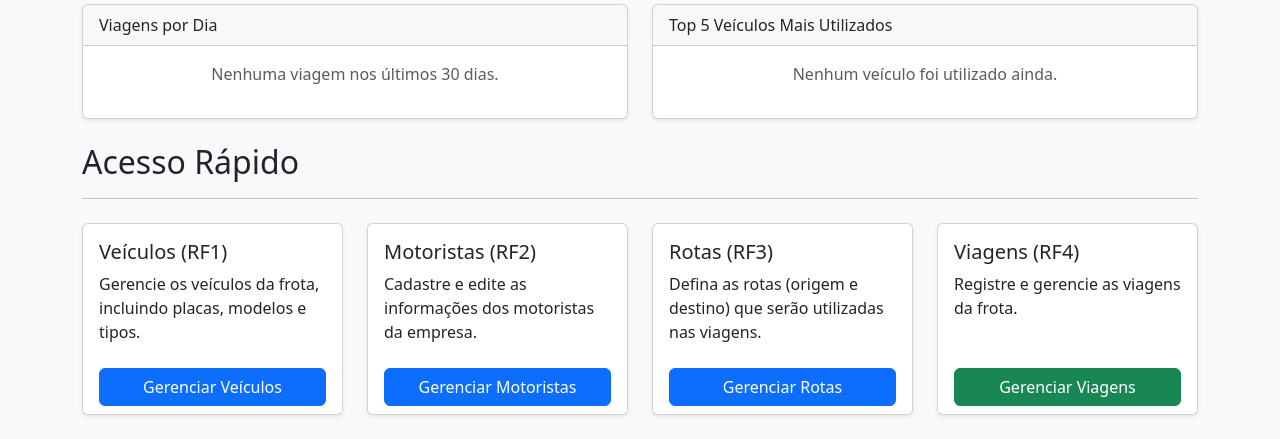
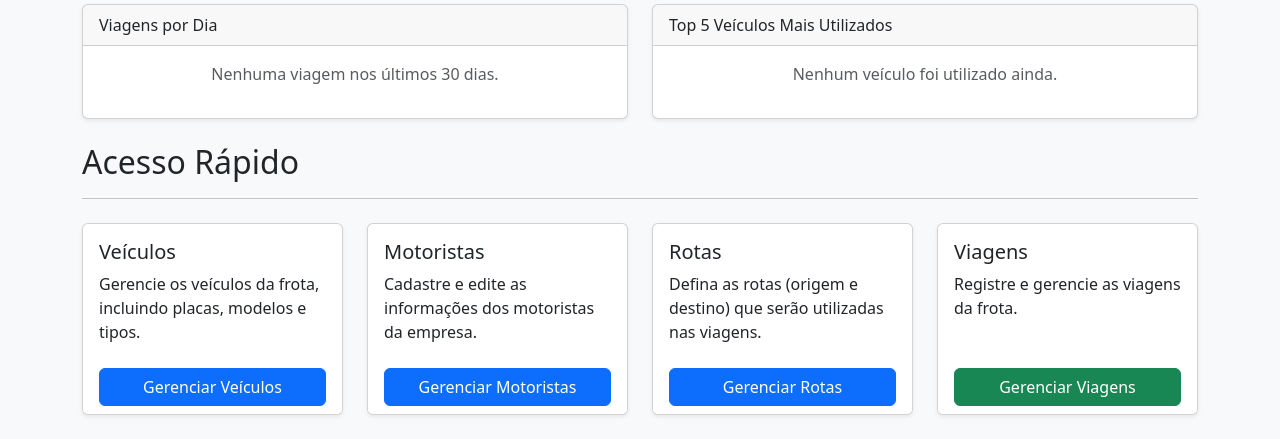
Before and after one commit to Ygor-IA/Eletiva-1, a PHP site: page /ProjetoFrotaVeiculos_p2/principal.php in a window 1280 px wide. Shown: the part 451-890 px from the top of the page. Run offline with PHP 8.4, Linux system fonts and the light colour scheme; the visitor is signed in with stand-in values (Sample User, id 1); data that the repository does not hold is empty.

Commit message:
Alterando nomes acesso rápido

```diff
--- a/ProjetoFrotaVeiculos_p2/principal.php
+++ b/ProjetoFrotaVeiculos_p2/principal.php
@@ -99,7 +99,7 @@
       <div class="col">
         <div class="card h-100 shadow-sm">
           <div class="card-body">
-            <h5 class="card-title">Veículos (RF1)</h5>
+            <h5 class="card-title">Veículos</h5>
             <p class="card-text">Gerencie os veículos da frota, incluindo placas, modelos e tipos.</p>
           </div>
           <div class="card-footer bg-white border-0">
@@ -111,7 +111,7 @@
       <div class="col">
         <div class="card h-100 shadow-sm">
           <div class="card-body">
-            <h5 class="card-title">Motoristas (RF2)</h5>
+            <h5 class="card-title">Motoristas</h5>
             <p class="card-text">Cadastre e edite as informações dos motoristas da empresa.</p>
           </div>
           <div class="card-footer bg-white border-0">
@@ -123,7 +123,7 @@
       <div class="col">
         <div class="card h-100 shadow-sm">
           <div class="card-body">
-            <h5 class="card-title">Rotas (RF3)</h5>
+            <h5 class="card-title">Rotas</h5>
             <p class="card-text">Defina as rotas (origem e destino) que serão utilizadas nas viagens.</p>
           </div>
           <div class="card-footer bg-white border-0">
@@ -135,7 +135,7 @@
       <div class="col">
         <div class="card h-100 shadow-sm">
           <div class="card-body">
-            <h5 class="card-title">Viagens (RF4)</h5>
+            <h5 class="card-title">Viagens</h5>
             <p class="card-text">Registre e gerencie as viagens da frota.</p>
           </div>
           <div class="card-footer bg-white border-0">
```
